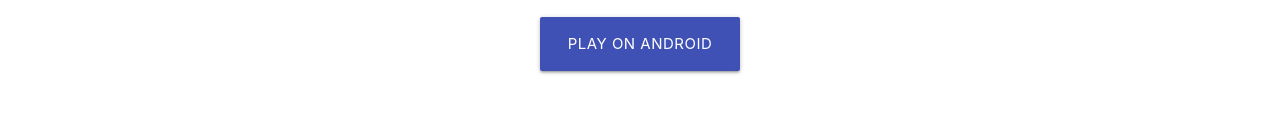
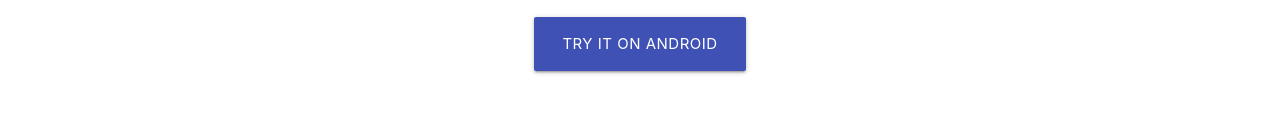
Before and after one commit to dylan8902/sgwares-web, a plain HTML site: page public/index.html in a window 1280 px wide. Shown: the part 253-374 px from the top of the page. Drawn offline with nearby package versions, Linux system fonts and the light colour scheme.

Commit message:
Add testing URL

```diff
--- a/public/index.html
+++ b/public/index.html
@@ -16,7 +16,7 @@
         <h5 class="header col s12 light">Take it turns to connect dots on a grid and win squares</h5>
       </div>
       <div class="row center">
-        <a href="#" id="download-button" class="btn-large waves-effect waves-light indigo">Play on Android</a>
+        <a href="https://play.google.com/apps/testing/com.sgwares.android" id="download-button" class="btn-large waves-effect waves-light indigo">Try it on Android</a>
       </div>
     </div>
   </div>
```
